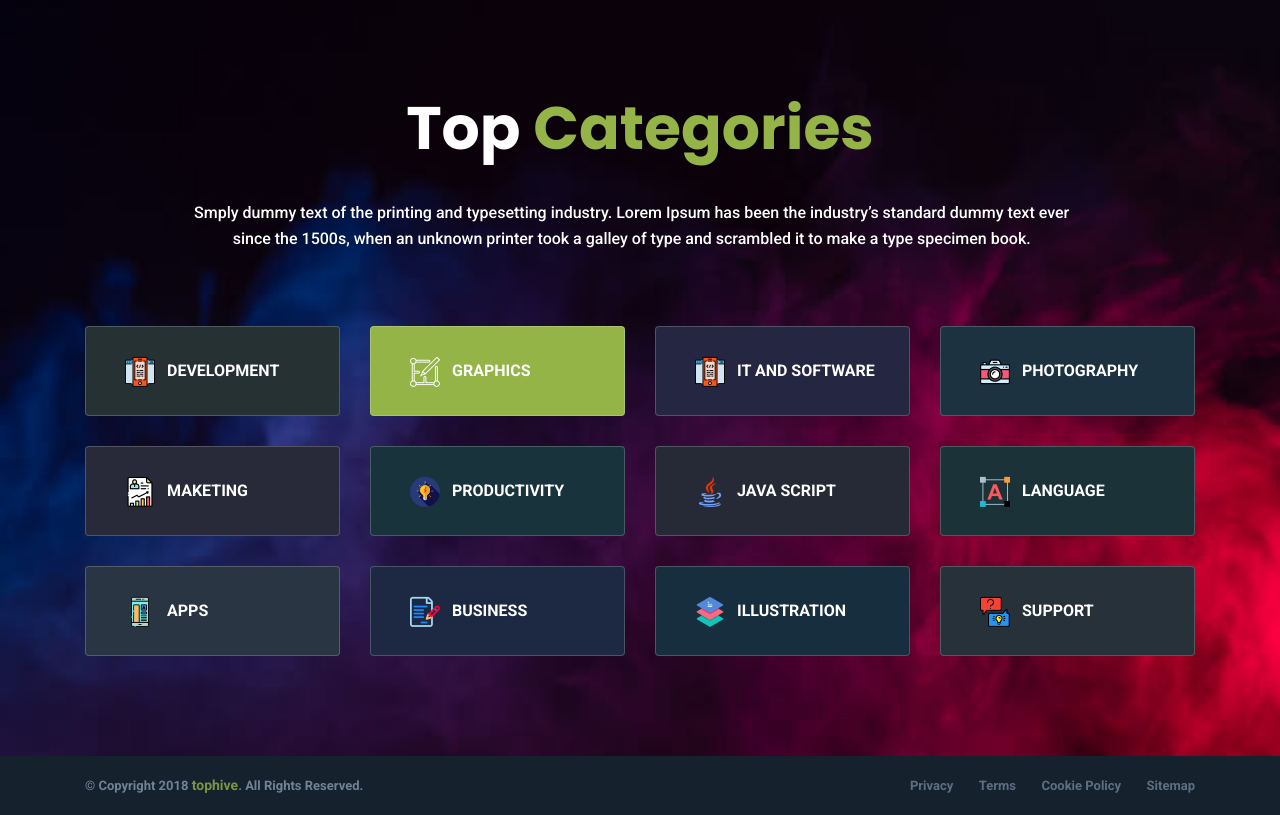
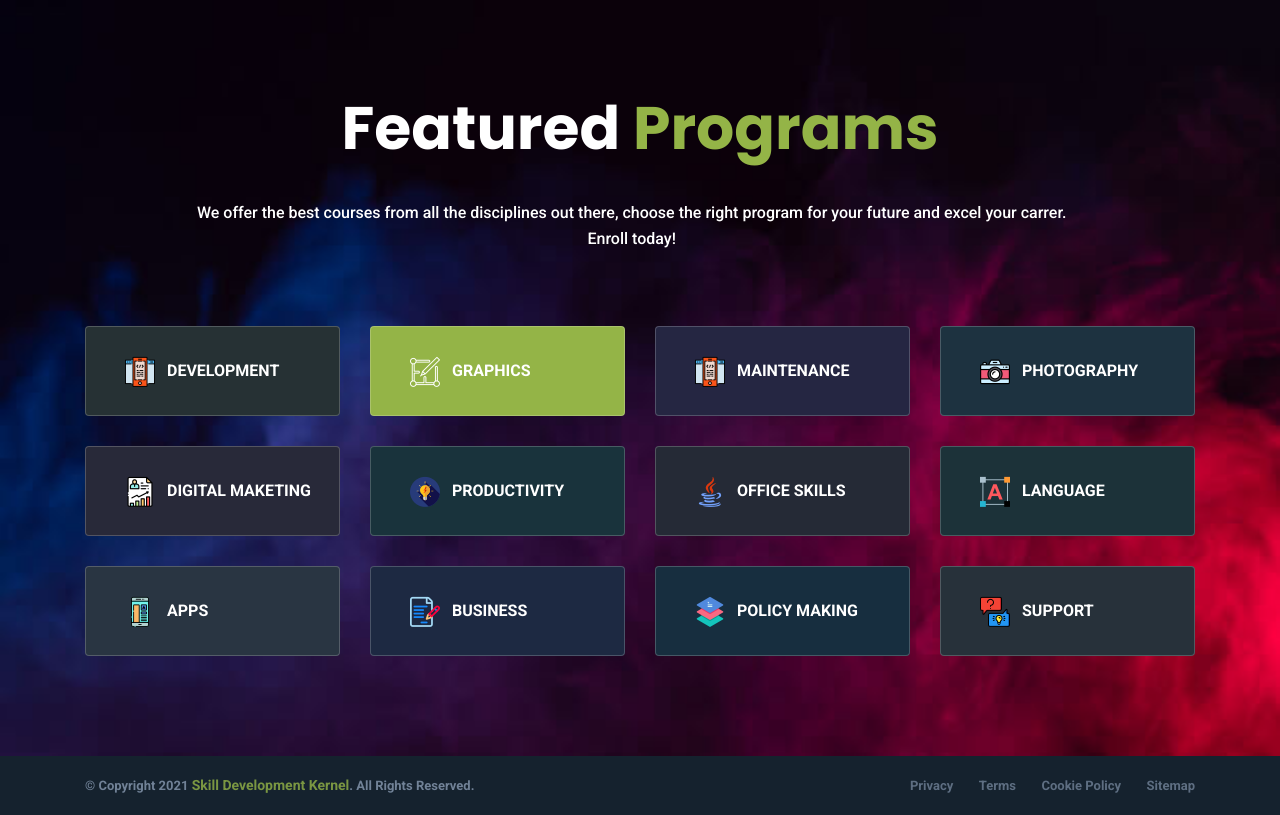
Before and after one commit to tarbiarswat/Skill-Development-Kernel, a PHP site: page / in a window 1280 px wide. Shown: the part 93-908 px from the top of the page. Run offline with PHP 8.4, Linux system fonts and the light colour scheme; some libraries are stand-ins or nearby versions; some web fonts are replaced.

Commit message:
content text changed

```diff
--- a/includes/featured_cat.php
+++ b/includes/featured_cat.php
@@ -1,8 +1,8 @@
 <section class="flat-categories">
                 <div class="container">
                     <div class="flat-title flat-text-center">
-                        <h2 class="title color-fff">Top <span class="color-ec5252">Categories</span></h2>
-                        <p class="description color-fff">Smply dummy text of the printing and typesetting industry. Lorem Ipsum has been the industry’s standard dummy text ever since the 1500s, when an unknown printer took a galley of type and scrambled it to make a type specimen book.</p>
+                        <h2 class="title color-fff">Featured <span class="color-ec5252">Programs</span></h2>
+                        <p class="description color-fff">We offer the best courses from all the disciplines out there, choose the right program for your future and excel your carrer. Enroll today!</p>
                     </div>
 
                     <div class="row">
@@ -36,7 +36,7 @@
                                     </span>
                                 </div>
                                 <div class="content">
-                                    <h6 class="title"><a href="#">IT AND SOFTWARE</a></h6>
+                                    <h6 class="title"><a href="#">MAINTENANCE</a></h6>
                                 </div>
                             </div>
                         </div>
@@ -60,7 +60,7 @@
                                     </span>
                                 </div>
                                 <div class="content">
-                                    <h6 class="title"><a href="#">MAKETING</a></h6>
+                                    <h6 class="title"><a href="#">DIGITAL MAKETING</a></h6>
                                 </div>
                             </div>
                         </div>
@@ -84,7 +84,7 @@
                                     </span>
                                 </div>
                                 <div class="content">
-                                    <h6 class="title"><a href="#">JAVA SCRIPT</a></h6>
+                                    <h6 class="title"><a href="#">OFFICE SKILLS</a></h6>
                                 </div>
                             </div>
                         </div>
@@ -132,7 +132,7 @@
                                     </span>
                                 </div>
                                 <div class="content">
-                                    <h6 class="title"><a href="#">ILLUSTRATION</a></h6>
+                                    <h6 class="title"><a href="#">POLICY MAKING</a></h6>
                                 </div>
                             </div>
                         </div>
--- a/includes/footer.php
+++ b/includes/footer.php
@@ -3,7 +3,7 @@
                     <div class="row">
                         <div class="  col-md-6">
                             <div class="copyright flat-text-left">
-                                <p>© Copyright 2018 <a href="#">tophive</a>. All Rights Reserved.</p>
+                                <p>© Copyright 2021 <a href="#">Skill Development Kernel</a>. All Rights Reserved.</p>
                             </div>
                         </div>
                         <div class="  col-md-6">
```
